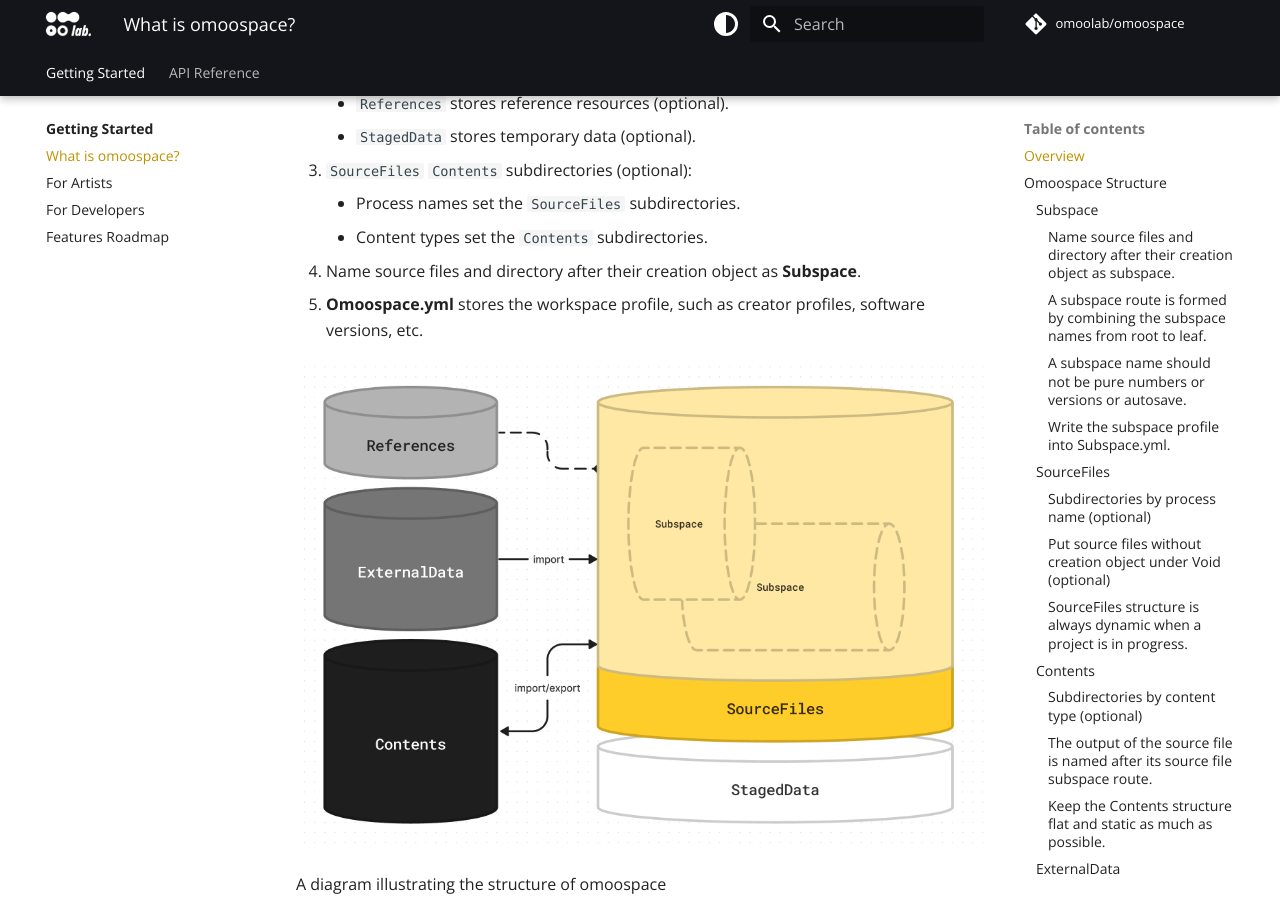
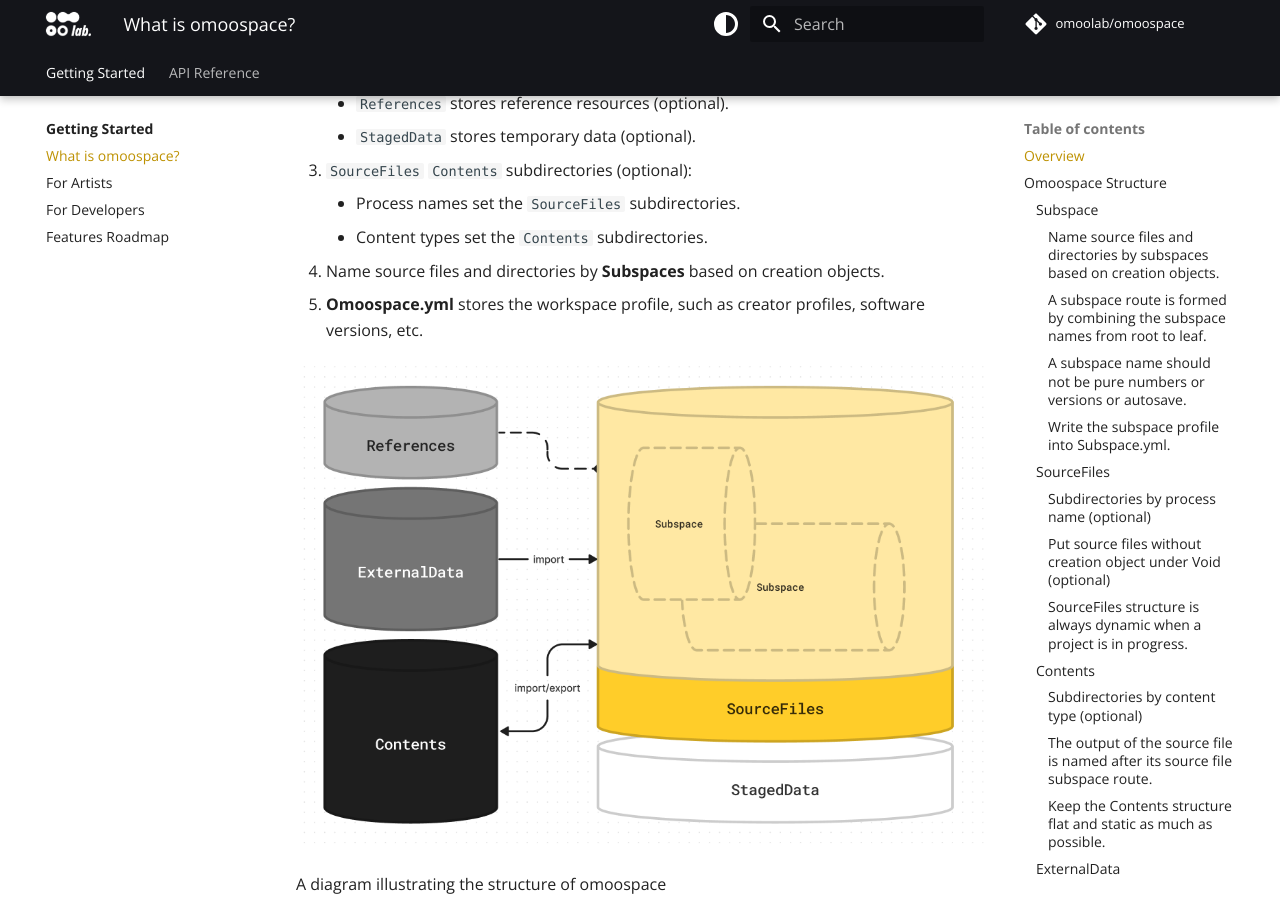
Before and after one commit to OmooLab/Omoospace, an MkDocs documentation site: the page built from docs/omoospace.md, in a window 1280 px wide and 900 px high, scrolled down 540 px. Built offline with MkDocs 1.6.1 and Material for MkDocs 9.7.7, drawn with Linux system fonts in a browser that asks for light colours; some web fonts are replaced; comment, search, counter and statistics services are not loaded; the version menu is left out; some of the changed text lies outside the part shown.

Commit message:
docs: omoospace.md

````diff
--- a/docs/omoospace.md
+++ b/docs/omoospace.md
@@ -20,7 +20,7 @@
     - Process names set the `SourceFiles` subdirectories.
     - Content types set the `Contents` subdirectories.
 
-4. Name source files and directory after their creation object as **Subspace**.
+4. Name source files and directories by **Subspaces** based on creation objects.
 5. **Omoospace.yml** stores the workspace profile, such as creator profiles, software versions, etc.
 
 ![A diagram illustrating the structure of omoospace](assets/overview.png)
@@ -37,7 +37,7 @@
 
 ![Object tree](assets/object_tree.png)
 
-#### Name source files and directory after their creation object as subspace.
+#### Name source files and directories by subspaces based on creation objects.
 
 ```bash
 |-- SourceFiles
````
